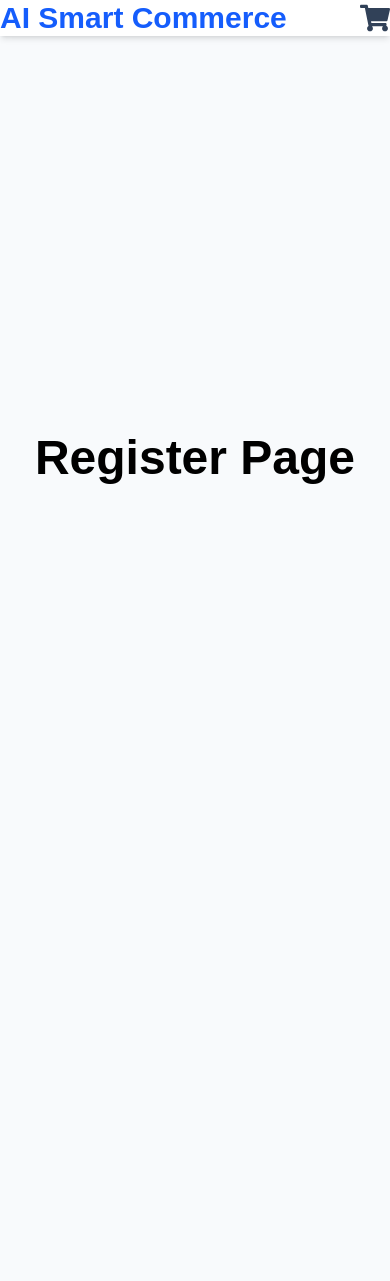
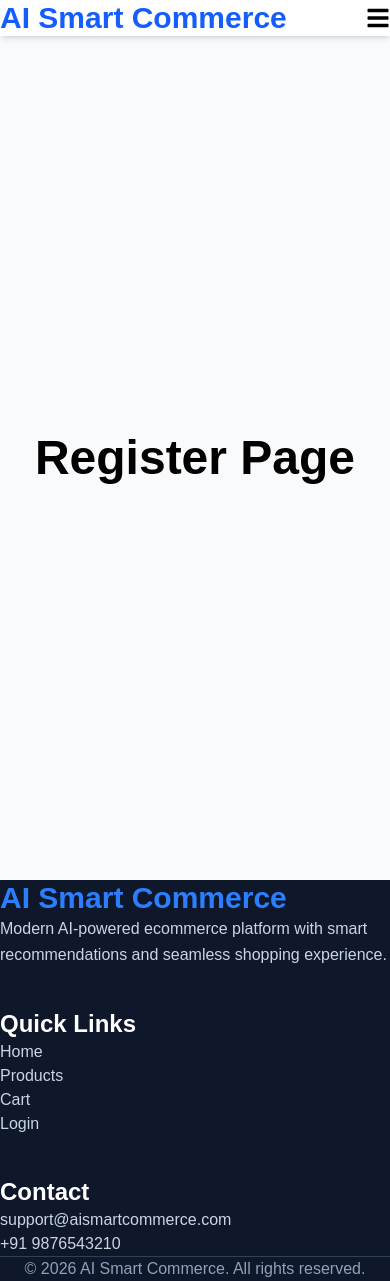
Before and after one commit to ayubalam/AI-E-COMMERCE, a React app in the folder frontend/: page /register in a window 390 px wide. Before the commit the page ends 880 px from the top, so only its background shows below. Built offline with nearby package versions, Linux system fonts and the light colour scheme; the HTML template or start-up script is replaced by a standard one.

Commit message:
Implemented responsive navbar and footer layout

```diff
--- a/frontend/src/components/home/Hero.jsx
+++ b/frontend/src/components/home/Hero.jsx
@@ -2,7 +2,7 @@ import { motion } from "framer-motion";
 
 const Hero = () => {
   return (
-    <section className="w-full min-h-screen bg-gradient-to-r from-slate-900 via-blue-900 to-slate-900 text-white flex items-center">
+    <section className="w-full min-h-[90vh] bg-gradient-to-r from-slate-900 via-blue-900 to-slate-900 text-white flex items-center">
 
       <div className="max-w-7xl mx-auto px-6 grid md:grid-cols-2 gap-10 items-center">
 
--- /dev/null
+++ b/frontend/src/components/layout/Footer.jsx
@@ -0,0 +1,57 @@
+const Footer = () => {
+  return (
+    <footer className="bg-slate-900 text-white py-14 mt-20">
+
+      <div className="max-w-7xl mx-auto px-6 grid md:grid-cols-3 gap-10">
+
+        {/* Brand */}
+        <div>
+          <h2 className="text-3xl font-bold text-blue-500">
+            AI Smart Commerce
+          </h2>
+
+          <p className="mt-4 text-slate-300 leading-relaxed">
+            Modern AI-powered ecommerce platform with smart
+            recommendations and seamless shopping experience.
+          </p>
+        </div>
+
+        {/* Links */}
+        <div>
+          <h3 className="text-2xl font-semibold mb-5">
+            Quick Links
+          </h3>
+
+          <ul className="space-y-3 text-slate-300">
+            <li>Home</li>
+            <li>Products</li>
+            <li>Cart</li>
+            <li>Login</li>
+          </ul>
+        </div>
+
+        {/* Contact */}
+        <div>
+          <h3 className="text-2xl font-semibold mb-5">
+            Contact
+          </h3>
+
+          <p className="text-slate-300">
+            support@aismartcommerce.com
+          </p>
+
+          <p className="text-slate-300 mt-2">
+            +91 9876543210
+          </p>
+        </div>
+      </div>
+
+      {/* Bottom */}
+      <div className="border-t border-slate-700 mt-10 pt-6 text-center text-slate-400">
+        © 2026 AI Smart Commerce. All rights reserved.
+      </div>
+    </footer>
+  );
+};
+
+export default Footer;
--- a/frontend/src/components/layout/Navbar.jsx
+++ b/frontend/src/components/layout/Navbar.jsx
@@ -1,11 +1,19 @@
+import { useState } from "react";
 import { Link } from "react-router-dom";
-import { FaShoppingCart } from "react-icons/fa";
+
+import {
+  FaShoppingCart,
+  FaBars,
+  FaTimes,
+} from "react-icons/fa";
 
 const Navbar = () => {
+  const [menuOpen, setMenuOpen] = useState(false);
+
   return (
     <nav className="w-full bg-white shadow-md sticky top-0 z-50">
 
-      <div className="max-w-7xl mx-auto px-6 py-4 flex items-center justify-between">
+      <div className="w-full px-6 py-4 flex items-center justify-between">
 
         {/* Logo */}
         <Link
@@ -15,15 +23,29 @@ const Navbar = () => {
           AI Smart Commerce
         </Link>
 
-        {/* Right Side */}
-        <div className="flex items-center gap-10">
+        {/* Desktop Menu */}
+        <div className="hidden md:flex items-center gap-10">
 
-          {/* Menu */}
-          <div className="hidden md:flex items-center gap-8 text-xl font-medium">
-            <Link to="/">Home</Link>
-            <Link to="/products">Products</Link>
-            <Link to="/login">Login</Link>
-          </div>
+          <Link
+            to="/"
+            className="text-lg font-medium hover:text-blue-600 transition"
+          >
+            Home
+          </Link>
+
+          <Link
+            to="/products"
+            className="text-lg font-medium hover:text-blue-600 transition"
+          >
+            Products
+          </Link>
+
+          <Link
+            to="/login"
+            className="text-lg font-medium hover:text-blue-600 transition"
+          >
+            Login
+          </Link>
 
           {/* Cart */}
           <Link
@@ -37,7 +59,35 @@ const Navbar = () => {
             </span>
           </Link>
         </div>
+
+        {/* Mobile Menu Button */}
+        <button
+          className="md:hidden text-2xl"
+          onClick={() => setMenuOpen(!menuOpen)}
+        >
+          {menuOpen ? <FaTimes /> : <FaBars />}
+        </button>
       </div>
+
+      {/* Mobile Menu */}
+      {menuOpen && (
+        <div className="md:hidden bg-white shadow-lg px-6 py-5 flex flex-col gap-5">
+
+          <Link to="/">Home</Link>
+
+          <Link to="/products">Products</Link>
+
+          <Link to="/login">Login</Link>
+
+          <Link
+            to="/cart"
+            className="flex items-center gap-3"
+          >
+            <FaShoppingCart />
+            Cart
+          </Link>
+        </div>
+      )}
     </nav>
   );
 };
--- a/frontend/src/layouts/MainLayout.jsx
+++ b/frontend/src/layouts/MainLayout.jsx
@@ -1,10 +1,14 @@
 import Navbar from "../components/layout/Navbar";
+import Footer from "../components/layout/Footer";
 
 const MainLayout = ({ children }) => {
   return (
     <div>
       <Navbar />
+
       <main>{children}</main>
+
+      <Footer />
     </div>
   );
 };
```
